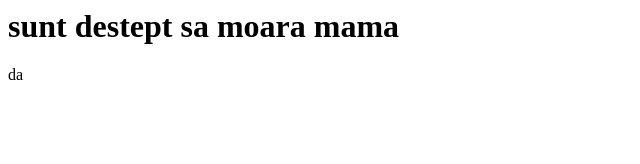
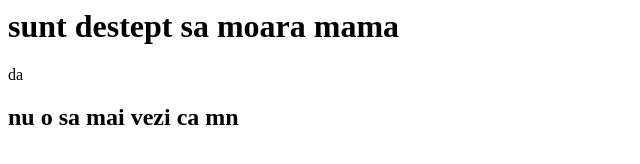
Before and after one commit to Gabors77/coursera-test, a plain HTML site: page site/test.html in a window 1280 px wide. Shown: the whole page, without its empty margins (0-640 px from the left). Drawn offline with Linux system fonts and the light colour scheme.

Commit message:
mai now asa

```diff
--- a/site/test.html
+++ b/site/test.html
@@ -7,6 +7,7 @@
     <body>
         <h1>
             sunt destept sa moara mama </h1><div>da</div>
+            <h2>nu o sa mai vezi ca mn</h2>
         </h1>
     </body>
 </html>
```
